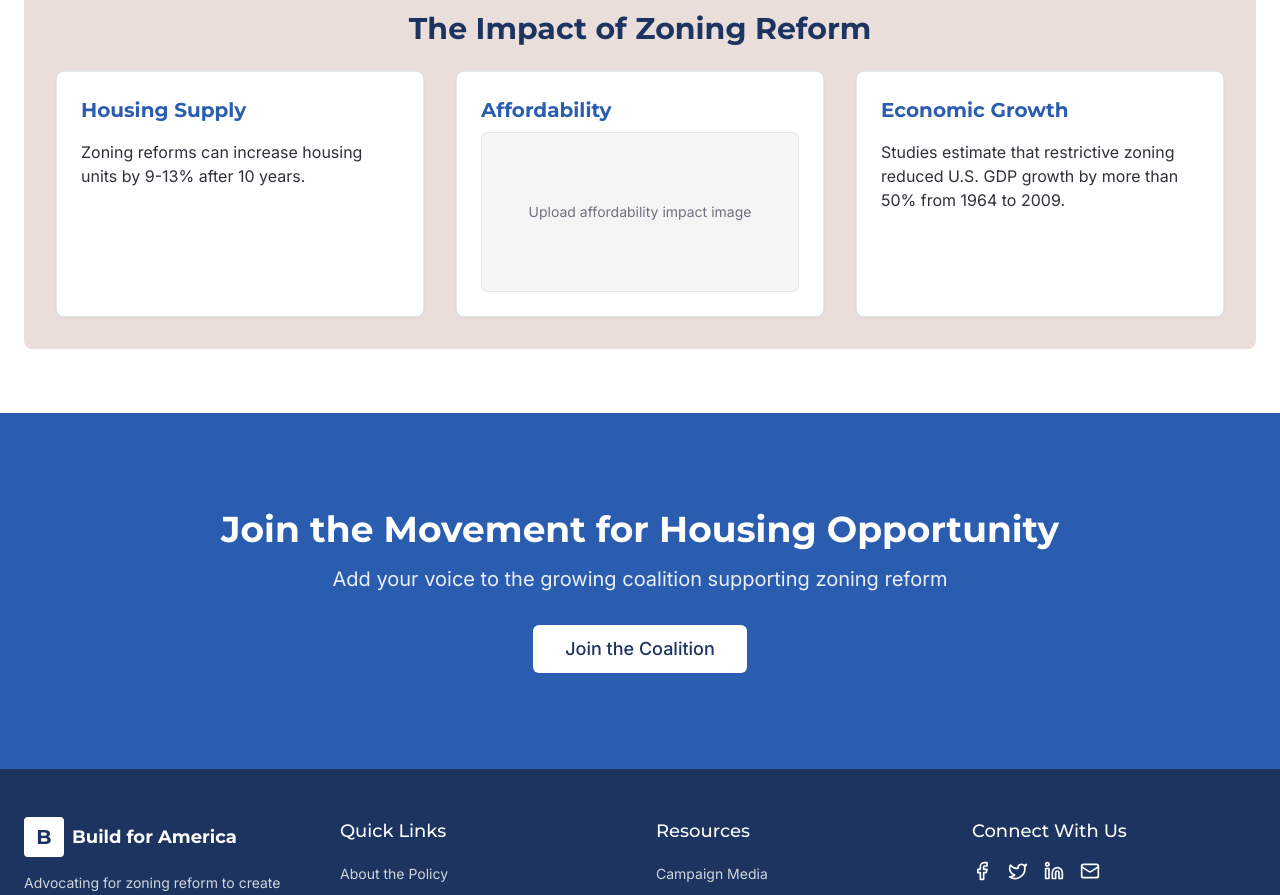
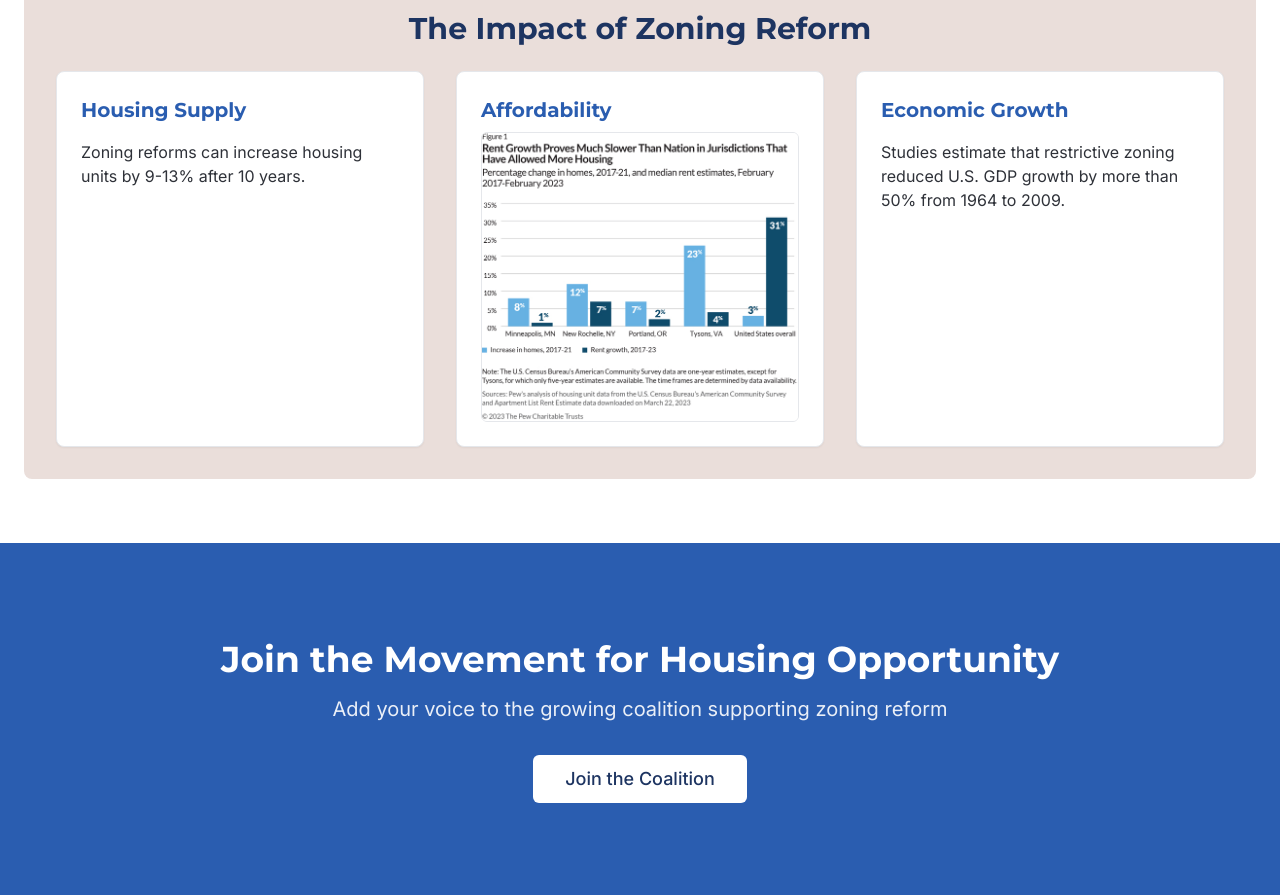
Before and after one commit to PBPL41/pbpl41.github.io, a React (Vite) app: page /why-it-matters in a window 1280 px wide. Shown: the part 3360-4255 px from the top of the page. Built offline with nearby package versions, Linux system fonts and the light colour scheme.

Commit message:
Add image to Affordability box
Replaced the placeholder image in the "Affordability" box with the provided image.

```diff
--- a/src/pages/WhyItMatters.tsx
+++ b/src/pages/WhyItMatters.tsx
@@ -193,15 +193,14 @@ const WhyItMatters = () => {
                 <p className="mb-4">Zoning reforms can increase housing units by 9-13% after 10 years.</p>
               </div>
 
-              {/* Changed Affordability box to accept an image */}
               <div className="bg-white rounded-lg shadow-sm border border-gray-200 overflow-hidden">
                 <h3 className="text-xl font-bold p-6 pb-2 text-bfa-blue">Affordability</h3>
                 <div className="px-6 pb-6">
-                  <div className="bg-bfa-gray-light rounded-md overflow-hidden h-40 border border-gray-200">
-                    <div className="w-full h-full flex items-center justify-center text-gray-500">
-                      <p className="text-sm">Upload affordability impact image</p>
-                    </div>
-                  </div>
+                  <img
+                    src="/lovable-uploads/cac904b2-9a17-473a-b79b-fc0b053caf38.png"
+                    alt="Chart showing rent growth is slower in jurisdictions that have allowed more housing"
+                    className="w-full rounded-md border border-gray-200"
+                  />
                 </div>
               </div>
 
```
Also changed, not shown: public/lovable-uploads/cac904b2-9a17-473a-b79b-fc0b053caf38.png (added).
